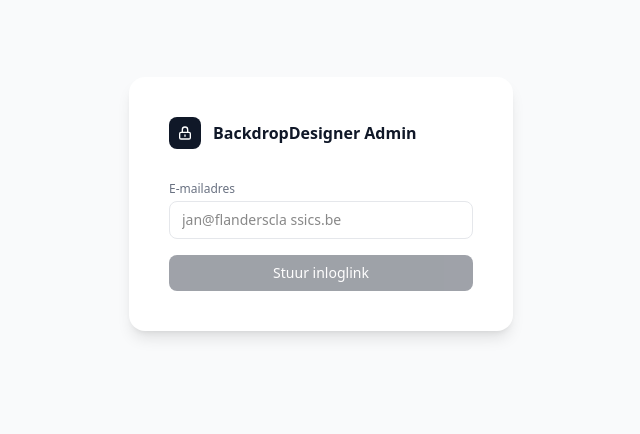
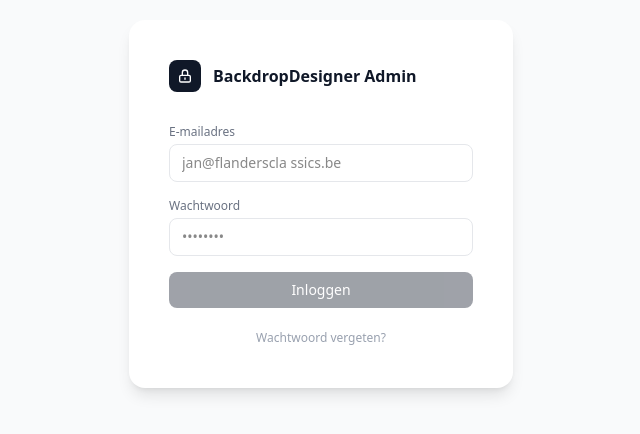
Before and after one commit to wanjouters/BackdropDesigner, a React (Vite) app in the folder dev/backdrop-designer/: page /admin in a window 1280 px wide. Shown: the part 196-630 px from the top of the page, without its empty margins (319-959 px from the left). Built offline with nearby package versions, Linux system fonts and the light colour scheme; no server answers.

Commit message:
feat: admin login — wachtwoord ipv magic link, met wachtwoord vergeten flow

```diff
--- a/dev/backdrop-designer/src/admin/AdminLogin.jsx
+++ b/dev/backdrop-designer/src/admin/AdminLogin.jsx
@@ -3,21 +3,29 @@ import { supabase } from '../utils/supabase'
 
 export default function AdminLogin() {
   const [email, setEmail] = useState('')
-  const [sent, setSent] = useState(false)
+  const [password, setPassword] = useState('')
   const [loading, setLoading] = useState(false)
   const [error, setError] = useState(null)
+  const [resetSent, setResetSent] = useState(false)
 
   async function handleSubmit(e) {
     e.preventDefault()
     setLoading(true)
     setError(null)
-    const { error } = await supabase.auth.signInWithOtp({
-      email,
-      options: { emailRedirectTo: window.location.href },
+    const { error } = await supabase.auth.signInWithPassword({ email, password })
+    setLoading(false)
+    if (error) setError('Ongeldig e-mailadres of wachtwoord.')
+  }
+
+  async function handleForgotPassword() {
+    if (!email) { setError('Vul eerst je e-mailadres in.'); return }
+    setLoading(true)
+    setError(null)
+    await supabase.auth.resetPasswordForEmail(email, {
+      redirectTo: window.location.href,
     })
     setLoading(false)
-    if (error) { setError(error.message); return }
-    setSent(true)
+    setResetSent(true)
   }
 
   return (
@@ -33,21 +41,25 @@ export default function AdminLogin() {
           <span className="font-semibold text-gray-900">BackdropDesigner Admin</span>
         </div>
 
-        {sent ? (
+        {resetSent ? (
           <div className="text-center">
             <div className="w-12 h-12 bg-green-100 rounded-full flex items-center justify-center mx-auto mb-4">
               <svg className="w-6 h-6 text-green-600" fill="none" stroke="currentColor" viewBox="0 0 24 24">
                 <path strokeLinecap="round" strokeLinejoin="round" strokeWidth={2} d="M5 13l4 4L19 7" />
               </svg>
             </div>
-            <p className="font-medium text-gray-900 mb-1">Check je e-mail</p>
+            <p className="font-medium text-gray-900 mb-1">E-mail verstuurd</p>
             <p className="text-sm text-gray-500">
-              We hebben een inloglink gestuurd naar <strong>{email}</strong>.
-              Klik op de link in de e-mail om in te loggen.
+              Check je inbox voor <strong>{email}</strong> en klik op de link om een nieuw wachtwoord in te stellen.
             </p>
+            <button onClick={() => setResetSent(false)}
+              className="mt-4 text-xs text-gray-400 hover:text-gray-600">
+              Terug naar inloggen
+            </button>
           </div>
         ) : (
-          <form onSubmit={handleSubmit}>
+          <form onSubmit={handleSubmit} className="space-y-4">
+            <div>
               <label className="block text-xs font-medium text-gray-500 mb-1">E-mailadres</label>
               <input
                 type="email"
@@ -55,15 +67,40 @@ export default function AdminLogin() {
                 onChange={e => setEmail(e.target.value)}
                 placeholder="jan@flanderscla ssics.be"
                 required
-              className="w-full border border-gray-200 rounded-lg px-3 py-2 text-sm mb-4 outline-none focus:border-blue-500"
+                autoComplete="email"
+                className="w-full border border-gray-200 rounded-lg px-3 py-2 text-sm outline-none focus:border-blue-500"
               />
-            {error && <p className="text-xs text-red-500 mb-3">{error}</p>}
+            </div>
+            <div>
+              <label className="block text-xs font-medium text-gray-500 mb-1">Wachtwoord</label>
+              <input
+                type="password"
+                value={password}
+                onChange={e => setPassword(e.target.value)}
+                placeholder="••••••••"
+                required
+                autoComplete="current-password"
+                className="w-full border border-gray-200 rounded-lg px-3 py-2 text-sm outline-none focus:border-blue-500"
+              />
+            </div>
+
+            {error && <p className="text-xs text-red-500">{error}</p>}
+
             <button
               type="submit"
-              disabled={loading || !email}
+              disabled={loading || !email || !password}
               className="w-full bg-gray-900 text-white rounded-lg py-2 text-sm font-medium disabled:opacity-40 hover:bg-gray-700 transition-colors"
             >
-              {loading ? 'Versturen…' : 'Stuur inloglink'}
+              {loading ? 'Inloggen…' : 'Inloggen'}
+            </button>
+
+            <button
+              type="button"
+              onClick={handleForgotPassword}
+              disabled={loading}
+              className="w-full text-xs text-gray-400 hover:text-gray-600 transition-colors text-center"
+            >
+              Wachtwoord vergeten?
             </button>
           </form>
         )}
```
Lines whose indentation alone changed are shown as unchanged.
